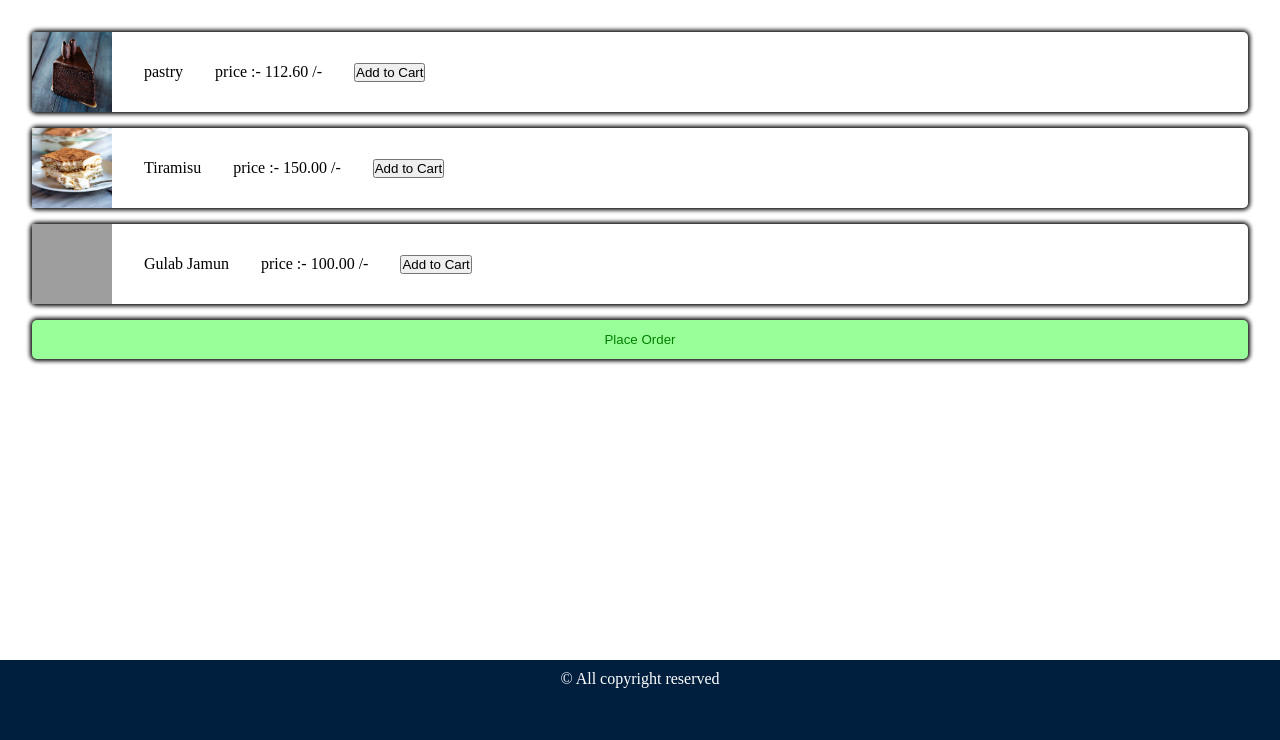
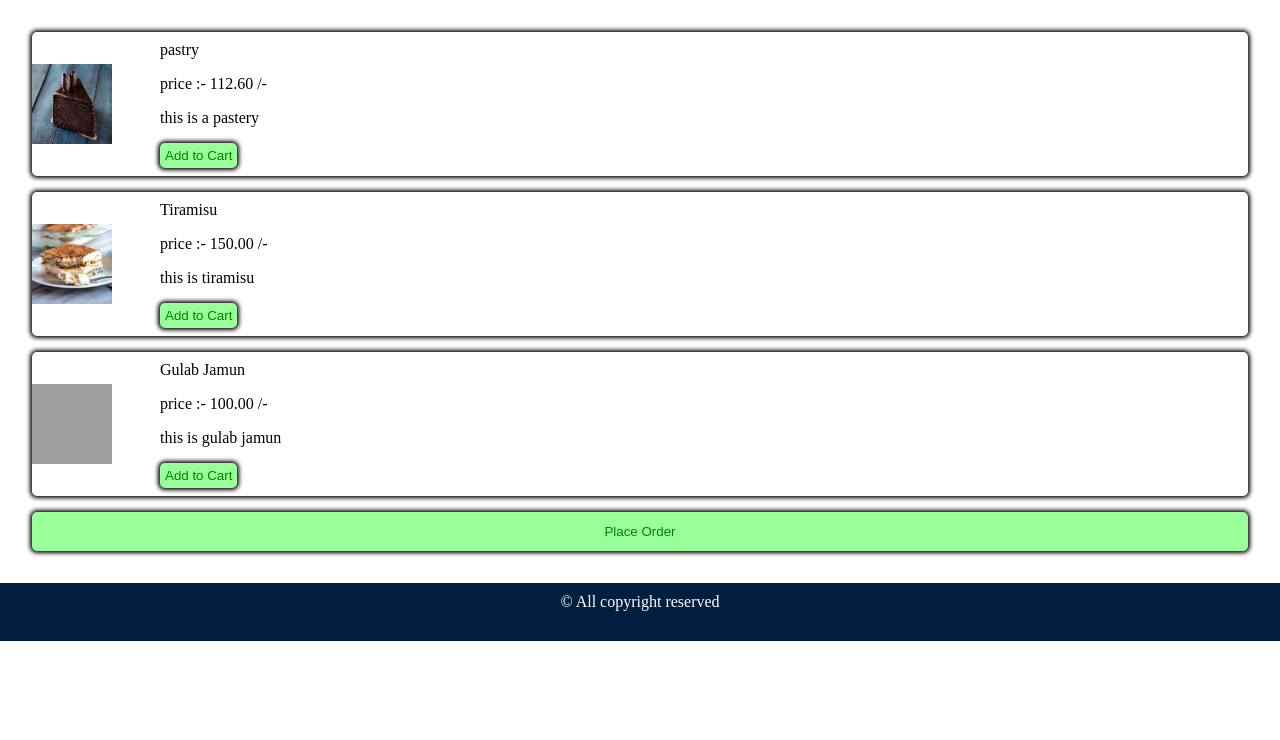
Before and after one commit to jashDevkar/Desert-ordering, a Django app: page / in a window 1280 px wide. Shown: the part 60-800 px from the top of the page. Run offline with Django 4.2, Linux system fonts and the light colour scheme; a user stored in the database is signed in; data comes from the database, SQL or seed files in the repository; both versions use the stored data as it was after the commit; grey boxes are pictures that could not be loaded.

Commit message:
added style to add to cart button

```diff
--- a/core/static/css/base.css
+++ b/core/static/css/base.css
@@ -12,6 +12,10 @@ nav{
     align-items: center;
     justify-content: space-between;
     height: 10%;
+    position:sticky;
+    top:0;
+    width: 100%;
+    z-index: 1000;
 }
 .logo{
     font-size: 35px;
@@ -74,7 +78,7 @@ footer{
     text-align: center;
     color: white;
     padding-bottom: 30px;
-    position: absolute;
+    position: relative;
     bottom: 0px;
     width: 100%;
     height: 10%;
--- a/core/static/css/homepage.css
+++ b/core/static/css/homepage.css
@@ -14,14 +14,20 @@ main{
     width: 100%;
     background-color: white;
     box-shadow: 0px 0px 4px 2px black;
-    height: 5rem;
+    height:5rem;
     border-radius: 5px;
     margin-bottom: 1rem;
     display: flex;
     align-items: center;
-    gap: 2rem;
+    gap: 3rem;
+    padding: 2rem 0;
 }
 
+.innercard{
+    display: flex;
+    flex-direction: column;
+    gap: 1rem;
+}
 .homepageMssg{
     width:30%;
     padding: 20px;
@@ -67,8 +73,8 @@ main{
     box-shadow: 0px 0px 4px 2px black;
 }
 .image{
+    height:5rem;
     width: 5rem;
-    height: 100%;
 
 }
 .hidden{
@@ -77,3 +83,19 @@ main{
 .show{
     display: flex;
 }
+.addtocart{
+    background-color: rgba(153, 255, 153,1) ;
+    color: green;
+    border: none;
+    border-radius: 5px;
+    padding: 5px;
+    box-shadow: 0px 0px 4px 2px black;
+}
+.delete{
+    background-color: rgb(255, 154, 154);
+    color: rgb(242, 3, 3);
+    border: none;
+    border-radius: 5px;
+    padding: 5px;
+    box-shadow: 0px 0px 4px 2px black;
+}
--- a/core/views.py
+++ b/core/views.py
@@ -68,8 +68,9 @@ def homePage(request):
         orderedItems = []
         totalPrice = 0
         for dessert_id, quantity in request.POST.items():
+            print(quantity)
             if dessert_id.isdigit():
-                dessert = Dessert.objects.get(pk=dessert_id)
+                dessert = Dessert.objects.get(id=dessert_id)
                 orderedItem = OrderedItem.objects.create(order=order, dessert=dessert, quantity=quantity)
                 orderedItems.append(orderedItem)
                 totalPrice += orderedItem.totalPrice()
--- a/templates/homepage.html
+++ b/templates/homepage.html
@@ -28,10 +28,18 @@
 
                 <div class="card">
                     <img src="media/{{desserts.dessert_image}}" class="image">
+                    <div class="innercard">
                         <label>{{ desserts.name }}</label>
                         <span> price :- {{desserts.price}} /-</span>
-                    <input type="number" name="{{ desserts.pk }}" value="0" min="0" style="display: none;" id="quantity_{{ desserts.id }}">
-                    <button type="button" onclick="toggleQuantityInput('{{ desserts.id }}')" id="addbtn_{{desserts.id}}">Add to Cart</button>
+                        <span>{{desserts.decription}}</span>
+                        <div>
+                            <label id="labelofinput{{desserts.pk}}" style="display: none;">Quantitiy:-</label>
+                            <input type="number" name="{{ desserts.id }}" value="0" min="0" style="display: none;"
+                                id="quantity_{{ desserts.id }}">
+                            <button type="button" onclick="toggleQuantityInput('{{ desserts.id }}')"
+                                id="addbtn_{{desserts.id}}" class="addtocart">Add to Cart</button>
+                        </div>
+                    </div>
                 </div>
 
                 {% endfor %}
@@ -61,15 +69,22 @@
 <script>
     function toggleQuantityInput(dessertId) {
         var quantityInput = document.getElementById('quantity_' + dessertId);
-            var addbtn = document.getElementById('addbtn_'+dessertId)
+        var addbtn = document.getElementById('addbtn_' + dessertId)
+        var label = document.getElementById('labelofinput'+dessertId)
         if (quantityInput.style.display === 'none' || quantityInput.style.display === '') {
             quantityInput.style.display = 'inline-block';
-                quantityInput.value=1
-                addbtn.innerText="Delete"
+            quantityInput.value = 1
+            addbtn.innerText = "Delete"
+            addbtn.classList.remove('addtocart')
+            addbtn.classList.add('delete')
+            label.style.display = 'inline-block'
         } else {
             quantityInput.style.display = 'none';
-                addbtn.innerText="Add to Cart"
+            addbtn.innerText = "Add to Cart"
             quantityInput.value = 0
+            addbtn.classList.remove('delete')
+            addbtn.classList.add('addtocart')
+            label.style.display = 'none'
 
         }
     }
```
Also changed, not shown: core/static/css/Sucessful.css (+19 -0 lines), templates/orderSuccessful.html (+19 -7 lines), db.sqlite3. Lines whose indentation alone changed are shown as unchanged.
